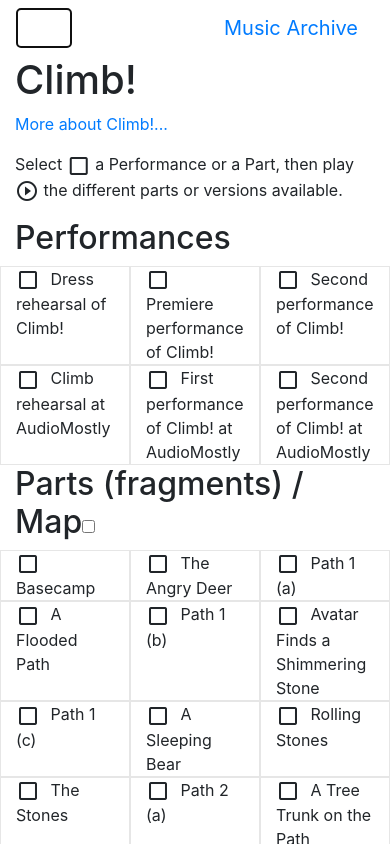
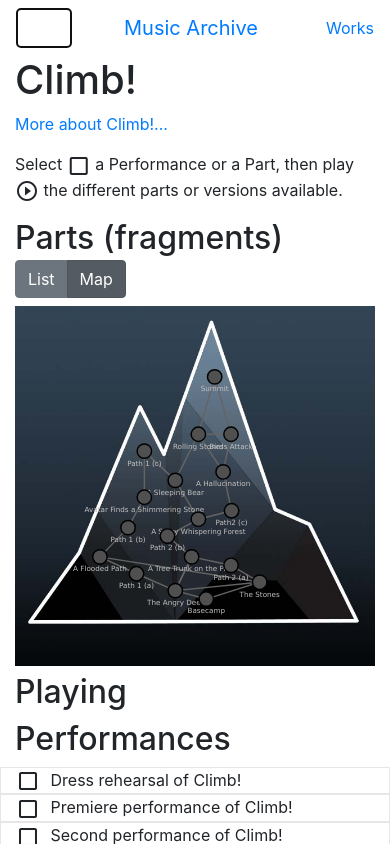
Before and after one commit to oerc-music/music-archive, an Angular app in the folder archive-app/: page /explore/Climb in a window 390 px wide. Both pictures are taken after a click on the button "Toggle navigation". Shown: the top 844 px of the page. Built offline with nearby package versions, Linux system fonts and the light colour scheme.

Commit message:
tweaks to layout inc responsiveness

```diff
--- a/archive-app/src/app/app.component.html
+++ b/archive-app/src/app/app.component.html
@@ -1,16 +1,16 @@
 <nav
-	class="navbar navbar-toggleable-md navbar-inverse bg-inverse "><!-- fixed-top -->
-	<button class="navbar-toggler navbar-toggler-right" type="button"
-		data-toggle="collapse" data-target="#navbarsExampleDefault"
-		aria-controls="navbarsExampleDefault" aria-expanded="false"
-		aria-label="Toggle navigation">
+	class="navbar navbar-inverse bg-inverse ">
+	<button class="navbar-toggler navbar-toggler-right" type="button" (click)="isNavbarCollapsed = !isNavbarCollapsed"
+		aria-controls="exCollapsingNavbar2" aria-expanded="false" aria-label="Toggle navigation">
 		<span class="navbar-toggler-icon"></span>
 	</button>
 	<a class="navbar-brand" href="#">{{title}}</a>
+	<div [ngbCollapse]="isNavbarCollapsed" class="collapse navbar-toggleable-xs" id="exCollapsingNavbar2">
 
-	<div class="collapse navbar-collapse" id="navbarsExampleDefault">
-		<ul class="navbar-nav mr-auto">
-			<li class="nav-item"> <a routerLink="/works" routerLinkActive="active">Works</a></li>
+		<ul class="nav navbar-nav mr-auto">
+			<li class="nav-item">
+				<a class="nav-link" routerLink="/works" routerLinkActive="active">Works</a>
+			</li>
 		</ul>
 	</div>
 </nav>
--- a/archive-app/src/app/app.component.ts
+++ b/archive-app/src/app/app.component.ts
@@ -7,4 +7,5 @@ import { Component } from '@angular/core';
 })
 export class AppComponent {
   title = 'Music Archive';
+  public isNavbarCollapsed:boolean = true;
 }
--- a/archive-app/src/app/parts-map.component.html
+++ b/archive-app/src/app/parts-map.component.html
@@ -1,6 +1,5 @@
 <!-- parts-map -->
-<div class="col-12">
-	<svg class="parts-map" xmlns="http://www.w3.org/2000/svg" xmlns:xlink= "http://www.w3.org/1999/xlink" width="400px" height="400px">
+	<svg class="parts-map img-fluid" viewBox="0 0 400 400" xmlns="http://www.w3.org/2000/svg" xmlns:xlink= "http://www.w3.org/1999/xlink" width="400px" height="400px">
 		<!-- cludge to cut off top/bottom -->
 		<g [attr.transform]="work.id=='Climb' ? 'matrix(0.4 0 0 0.4 0 -50)' : 'scale(0.4)'">
 			<!-- and again for image/coordinate offset - don't know why at all on this one! -->
@@ -29,4 +28,3 @@
 	<!-- <ul>
 		<li *ngFor="let part of parts">{{part.label}}</li>
 	</ul> -->
-</div>
--- a/archive-app/src/app/work-explorer.component.html
+++ b/archive-app/src/app/work-explorer.component.html
@@ -2,25 +2,14 @@
 <!-- <i class="material-icons">face</i> -->
 	<p><a [routerLink]="['/work', work.id]">More about {{work.label}}...</a></p>
 	<p>Select <i class="material-icons">check_box_outline_blank</i> a Performance or a Part, then play <i class="material-icons">play_circle_outline</i> the different parts or versions available.</p>
-	<h2>Performances</h2>
-	<div class="row">
-		<div class="col-4 performance" *ngFor="let perf of performances" [ngClass]="{'highlighted': perf.highlighted}"
-			(click)="clickPerformance(perf)">
-			<a (click)="clickPerformanceCheckbox($event,perf)" class="pointer">
-				<i class="material-icons">{{perf.selected ? 'check_box' : 'check_box_outline_blank'}}</i>
-			</a>
-			<a (click)="clickPerformancePlay($event,perf)" class="pointer">
-				<span *ngIf="perf.active && perf.available"><i class="material-icons">play_circle_filled</i></span>
-				<span *ngIf="!perf.active && perf.available"><i class="material-icons">play_circle_outline</i></span>
-				<span *ngIf="!perf.available"><i class="material-icons">&nbsp;</i></span>
-			</a>
-			{{perf.label}}<!-- (@ {{perf.startTime}}) -->
-		</div>
-		<p *ngIf="selectedPerformance">{{selectedPerformance.description}}</p>
+	<h2>Parts (fragments)
+	<div class="btn-group">
+		<button class="btn btn-secondary" [ngClass]="{'active':!showMap}" (click)="setShowMap(false)">List</button>
+		<button class="btn btn-secondary" [ngClass]="{'active':showMap}" (click)="setShowMap(true)">Map</button>
 	</div>
-	<h2>Parts (fragments) / Map<input type="checkbox" [(ngModel)]="showMap"></h2>
+	</h2>
 	<div class="row" *ngIf="!showMap">
-		<div class="col-4 part" *ngFor="let part of parts" [ngClass]="{'highlighted': part.highlighted}"
+		<div class="col-sm-6 col-md-4 part" *ngFor="let part of parts" [ngClass]="{'highlighted': part.highlighted}"
 			(click)="clickPart(part)">
 			<a (click)="clickPartCheckbox($event,part)" class="pointer">
 				<i class="material-icons">{{part.selected ? 'check_box' : 'check_box_outline_blank'}}</i>
@@ -35,13 +24,18 @@
 		<p *ngIf="selectedPart">{{selectedPart.description}}</p>
 	</div>
 	<div class="row" *ngIf="showMap">
-		<parts-map [parts]="parts" [work]="work" (select)="clickMapPart($event)"></parts-map>
+		<div class="col-sm-12 col-md-8 col-lg-6">
+			<parts-map [parts]="parts" [work]="work" (select)="clickMapPart($event)"></parts-map>
+		</div>
+		<div class="col-sm-12 col-md-4 col-lg-6">
+			<p *ngIf="selectedPart"><em>{{selectedPart.label}}</em>: {{selectedPart.description}}</p>
+		</div>
 	</div>
 	<h2>Playing</h2>
 	<div class="row" *ngIf="!!currentlyPlaying">
 		<div class="col-12">
-			{{currentlyPlaying.performance.label}}: {{currentlyPlaying.performance.description}}<br>
-			{{currentlyPlaying.part.label}}: {{currentlyPlaying.part.description}}
+			<em>{{currentlyPlaying.performance.label}}</em>: {{currentlyPlaying.performance.description}}<br>
+			<em>{{currentlyPlaying.part.label}}</em>: {{currentlyPlaying.part.description}}
 		</div>
 		<div class="col-12">
 			<a (click)="previous()"><i class="material-icons">skip_previous</i></a>
@@ -68,4 +62,20 @@
 			</audio>
 		</div>
 	</div>
+	<h2>Performances</h2>
+	<div class="row">
+		<div class="col-sm-6 col-md-4 performance" *ngFor="let perf of performances" [ngClass]="{'highlighted': perf.highlighted}"
+			(click)="clickPerformance(perf)">
+			<a (click)="clickPerformanceCheckbox($event,perf)" class="pointer">
+				<i class="material-icons">{{perf.selected ? 'check_box' : 'check_box_outline_blank'}}</i>
+			</a>
+			<a (click)="clickPerformancePlay($event,perf)" class="pointer">
+				<span *ngIf="perf.active && perf.available"><i class="material-icons">play_circle_filled</i></span>
+				<span *ngIf="!perf.active && perf.available"><i class="material-icons">play_circle_outline</i></span>
+				<span *ngIf="!perf.available"><i class="material-icons">&nbsp;</i></span>
+			</a>
+			{{perf.label}}<!-- (@ {{perf.startTime}}) -->
+		</div>
+		<p *ngIf="selectedPerformance">{{selectedPerformance.description}}</p>
+	</div>
 </div>
--- a/archive-app/src/app/work-explorer.component.ts
+++ b/archive-app/src/app/work-explorer.component.ts
@@ -113,6 +113,7 @@ export class WorkExplorerComponent implements OnInit {
   }
 	initialiseForWork(work:Entity):void {
 		this.work = work;
+		this.showMap = !!work.getValue('coll:map_url');
 		/* get all performances of work */
 		this.recordsService.getPerformancesOfWork(work)
 		.then(performances => {
@@ -157,6 +158,9 @@ export class WorkExplorerComponent implements OnInit {
     this.location.back();
   }
 
+	setShowMap(value) {
+		this.showMap = value;
+	}
 	buildAudioClips() {
 		for (var pi in this.performances) {
 			let p = this.performances[pi];
```
